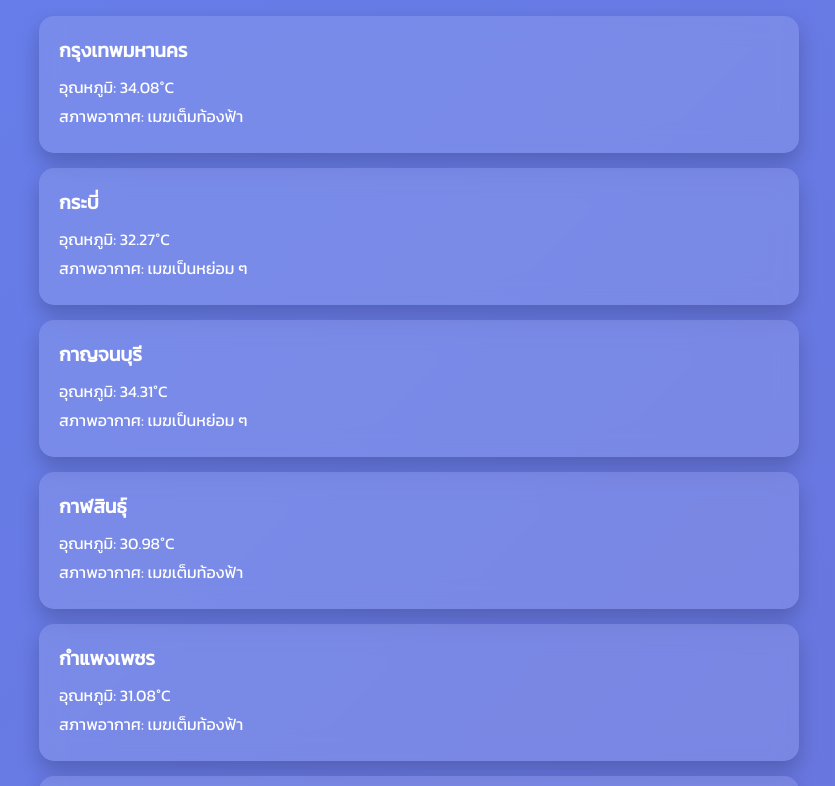
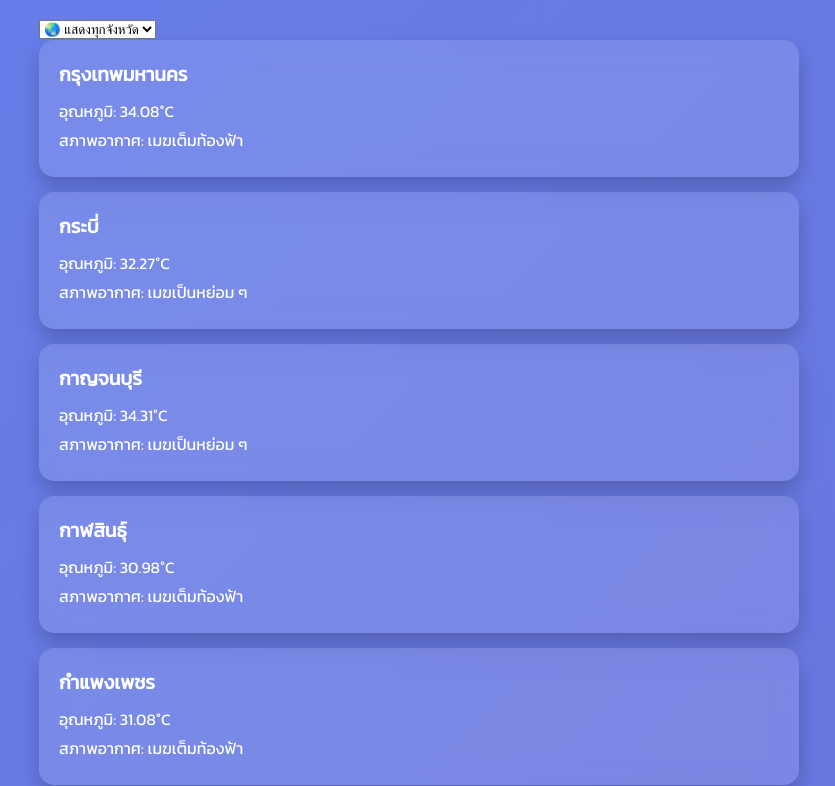
Before and after one commit to piyawatzzth/weather-app, a plain HTML site: page index.html in a window 1280 px wide. Shown: the part 105-891 px from the top of the page, without its empty margins (221-1056 px from the left). Drawn offline with Linux system fonts and the light colour scheme.

Commit message:
Update index.html

```diff
--- a/index.html
+++ b/index.html
@@ -5,7 +5,6 @@
   <meta name="viewport" content="width=device-width, initial-scale=1" />
   <title>🌦 สภาพอากาศประเทศไทย</title>
 
-  <!-- Kanit font -->
   <link href="https://fonts.googleapis.com/css2?family=Kanit&display=swap" rel="stylesheet" />
   <link rel="stylesheet" href="assets/css/style.css" />
   <script defer src="assets/js/render.js"></script>
@@ -13,7 +12,16 @@
 <body>
   <main class="container">
     <h1>🌤 สภาพอากาศประเทศไทย</h1>
+
+    <div class="select-wrapper">
+      <select id="province-select">
+        <option value="all">🌏 แสดงทุกจังหวัด</option>
+        <!-- ตัวเลือกจังหวัดจะถูกเพิ่มโดย render.js -->
+      </select>
+    </div>
+
     <div id="weather-list">⏳ กำลังโหลดข้อมูล...</div>
+
     <footer>อัปเดตทุกชั่วโมง • ข้อมูลจาก API</footer>
   </main>
 </body>
```
